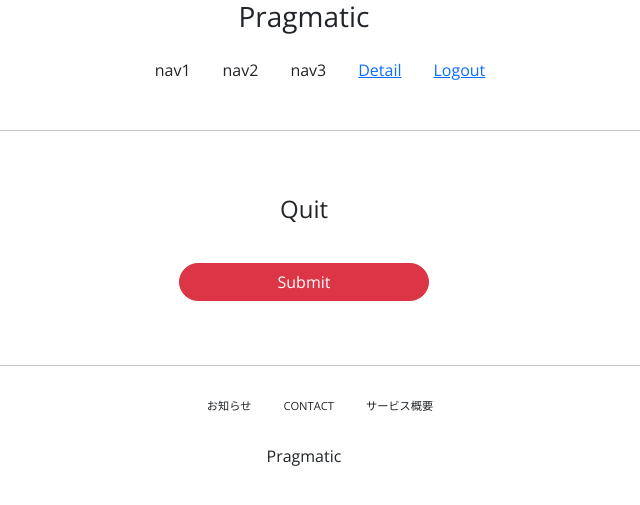
After one commit to cit007/pinterest, a Django app: page /account/delete/1 in a window 1280 px wide. The commit adds this page. Shown: the top 505 px of the page, without its empty margins (336-976 px from the left). Run offline with Django 3.2, Linux system fonts and the light colour scheme; data comes from the database, SQL or seed files in the repository; both versions use the stored data as it was after the commit; some libraries are stand-ins or nearby versions.

Commit message:
delete user:quit function

```diff
--- /dev/null
+++ b/accountapp/templates/accountapp/delete.html
@@ -0,0 +1,16 @@
+{% extends 'base.html' %}
+{% load bootstrap4 %}
+
+{% block content %}
+
+    <div class="create" style="text-align:center; max-width:500px; margin:4rem auto;">
+        <div class="mb-4">
+            <h4>Quit</h4>
+        </div>
+        <form action="{% url 'accountapp:delete' pk=user.pk %}" method="post">
+            {% csrf_token %}
+            <input type="submit" class="btn btn-danger rounded-pill col-6 mt-3">
+        </form>
+    </div>
+
+{% endblock %}
--- a/accountapp/templates/accountapp/detail.html
+++ b/accountapp/templates/accountapp/detail.html
@@ -12,6 +12,9 @@
         <a href="{% url 'accountapp:update' pk=user.pk %}">
             <p>Change Info</p>
         </a>
+        <a href="{% url 'accountapp:delete' pk=user.pk %}">
+            <p>Quit</p>
+        </a>
         {% endif %}
     </div>
 
--- a/accountapp/urls.py
+++ b/accountapp/urls.py
@@ -1,6 +1,6 @@
 from django.contrib.auth.views import LoginView, LogoutView
 from django.urls import path
-from accountapp.views import hello_world, AccountCreateView, AccountDetailView, AccountUpdateView
+from accountapp.views import hello_world, AccountCreateView, AccountDetailView, AccountUpdateView, AccountDeleteView
 
 app_name = "accountapp"
 
@@ -13,4 +13,5 @@ urlpatterns = [
     path('create/', AccountCreateView.as_view(), name='create'),
     path('detail/<int:pk>', AccountDetailView.as_view(), name='detail'),
     path('update/<int:pk>', AccountUpdateView.as_view(), name='update'),
+    path('delete/<int:pk>', AccountDeleteView.as_view(), name='delete'),
 ]
--- a/accountapp/views.py
+++ b/accountapp/views.py
@@ -5,7 +5,7 @@ from django.shortcuts import render
 # Create your views here.
 from accountapp.models import HelloWorld
 from django.urls import reverse, reverse_lazy
-from django.views.generic import CreateView, DetailView, UpdateView
+from django.views.generic import CreateView, DetailView, UpdateView, DeleteView
 
 from accountapp.forms import AccountUpdateForm
 
@@ -44,3 +44,9 @@ class AccountUpdateView(UpdateView):
     form_class = AccountUpdateForm
     success_url = reverse_lazy('accountapp:hello_world')
     template_name = 'accountapp/update.html'
+
+
+class AccountDeleteView(DeleteView):
+    model = User
+    success_url = reverse_lazy('accountapp:login')
+    template_name = 'accountapp/delete.html'
--- a/templates/header.html
+++ b/templates/header.html
@@ -9,6 +9,7 @@
             <li style="padding:1rem">nav3</li>
             {% if not user.is_authenticated %}
             <li style="padding:1rem"><a href="{% url 'accountapp:login' %}?next={{ request.path }}">Login</a></li>
+            <li style="padding:1rem"><a href="{% url 'accountapp:create' %}">SignUp</a></li>
             {% else %}
             <li style="padding:1rem"><a href="{% url 'accountapp:detail' pk=user.pk %}">Detail</a></li>
             <li style="padding:1rem"><a href="{% url 'accountapp:logout' %}?next={{ request.path }}">Logout</a></li>
```
Also changed, not shown: db.sqlite3.
